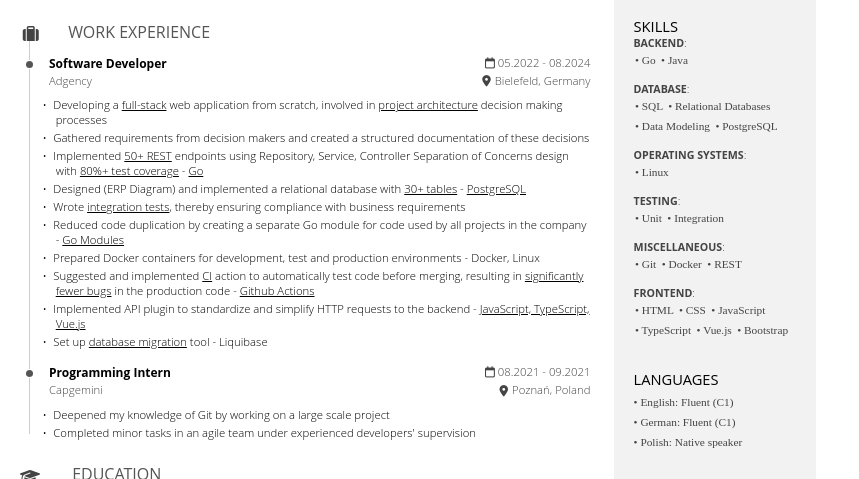
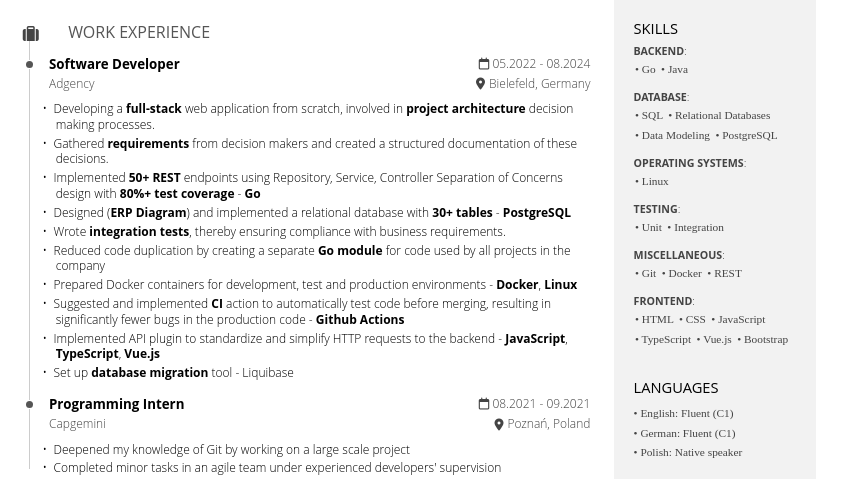
Before and after one commit to albiosz/resume, a website: page index.html in a window 1280 px wide. Shown: the part 133-612 px from the top of the page, without its empty margins (0-859 px from the left). Drawn offline with nearby package versions, Linux system fonts and the light colour scheme.

Commit message:
Improve design slightly
- add margin to the headers in side nav
- make most relevant facts bold in work experience section (instead of highlight)
- fonts in WORK EXPERIENCE increased

```diff
--- a/data.js
+++ b/data.js
@@ -58,16 +58,16 @@ const data = {
       end: "08.2024",
       responsibilities:
         `<ul>
-          <li>Developing a <u>full-stack</u> web application from scratch, involved in <u>project architecture</u> decision making processes </li>
-          <li>Gathered requirements from decision makers and created a structured documentation of these decisions </li>
-          <li>Implemented <u>50+ REST</u> endpoints using Repository, Service, Controller Separation of Concerns design with <u>80%+ test coverage</u> - <u>Go</u> </li>
-          <li>Designed (ERP Diagram) and implemented a relational database with <u>30+ tables</u> - <u>PostgreSQL</u> </li>
-          <li>Wrote <u>integration tests</u>, thereby ensuring compliance with business requirements </li>
-          <li>Reduced code duplication by creating a separate Go module for code used by all projects in the company - <u>Go Modules</u> </li>
-          <li>Prepared Docker containers for development, test and production environments - Docker, Linux </li>
-          <li>Suggested and implemented <u>CI</u> action to automatically test code before merging, resulting in <u>significantly fewer bugs</u> in the production code - <u>Github Actions</u> </li>
-          <li>Implemented API plugin to standardize and simplify HTTP requests to the backend - <u>JavaScript, TypeScript, Vue.js</u> </li>
-          <li>Set up <u>database migration</u> tool - Liquibase </li>
+          <li>Developing a <b>full-stack</b> web application from scratch, involved in <b>project architecture</b> decision making processes. </li>
+          <li>Gathered <b>requirements</b> from decision makers and created a structured documentation of these decisions. </li>
+          <li>Implemented <b>50+ REST</b> endpoints using Repository, Service, Controller Separation of Concerns design with <b>80%+ test coverage</b> - <b>Go</b> </li>
+          <li>Designed (<b>ERP Diagram</b>) and implemented a relational database with <b>30+ tables</b> - <b>PostgreSQL</b> </li>
+          <li>Wrote <b>integration tests</b>, thereby ensuring compliance with business requirements. </li>
+          <li>Reduced code duplication by creating a separate <b>Go module</b> for code used by all projects in the company</li>
+          <li>Prepared Docker containers for development, test and production environments - <b>Docker</b>, <b>Linux</b> </li>
+          <li>Suggested and implemented <b>CI</b> action to automatically test code before merging, resulting in significantly fewer bugs in the production code - <b>Github Actions</b> </li>
+          <li>Implemented API plugin to standardize and simplify HTTP requests to the backend - <b>JavaScript</b>, <b>TypeScript</b>, <b>Vue.js</b> </li>
+          <li>Set up <b>database migration</b> tool - Liquibase </li>
         </ul>`
     },
     {
--- a/scss/0.global.scss
+++ b/scss/0.global.scss
@@ -56,7 +56,7 @@ li {
 main {
   width: var(--main-width);
   padding: 0.25in 0.25in 0 0.3in;
-  font-size: 8.5pt;
+  font-size: 9pt;
 }
 
 main ul {
--- a/scss/main-block/entry/details/0.main.scss
+++ b/scss/main-block/entry/details/0.main.scss
@@ -12,7 +12,7 @@
 }
 
 .details h3 {
-  font-size: 9pt;
+  font-size: 10pt;
 }
 
 .main-block:not(.concise) .details .description {
--- a/scss/sidebar.scss
+++ b/scss/sidebar.scss
@@ -16,6 +16,7 @@ aside h1 {
   font-weight: 400;
   font-size: 11pt;
   text-transform: uppercase;
+  margin-bottom: 5pt;
 }
 
 aside a {
```
Also changed, not shown: style.css.
